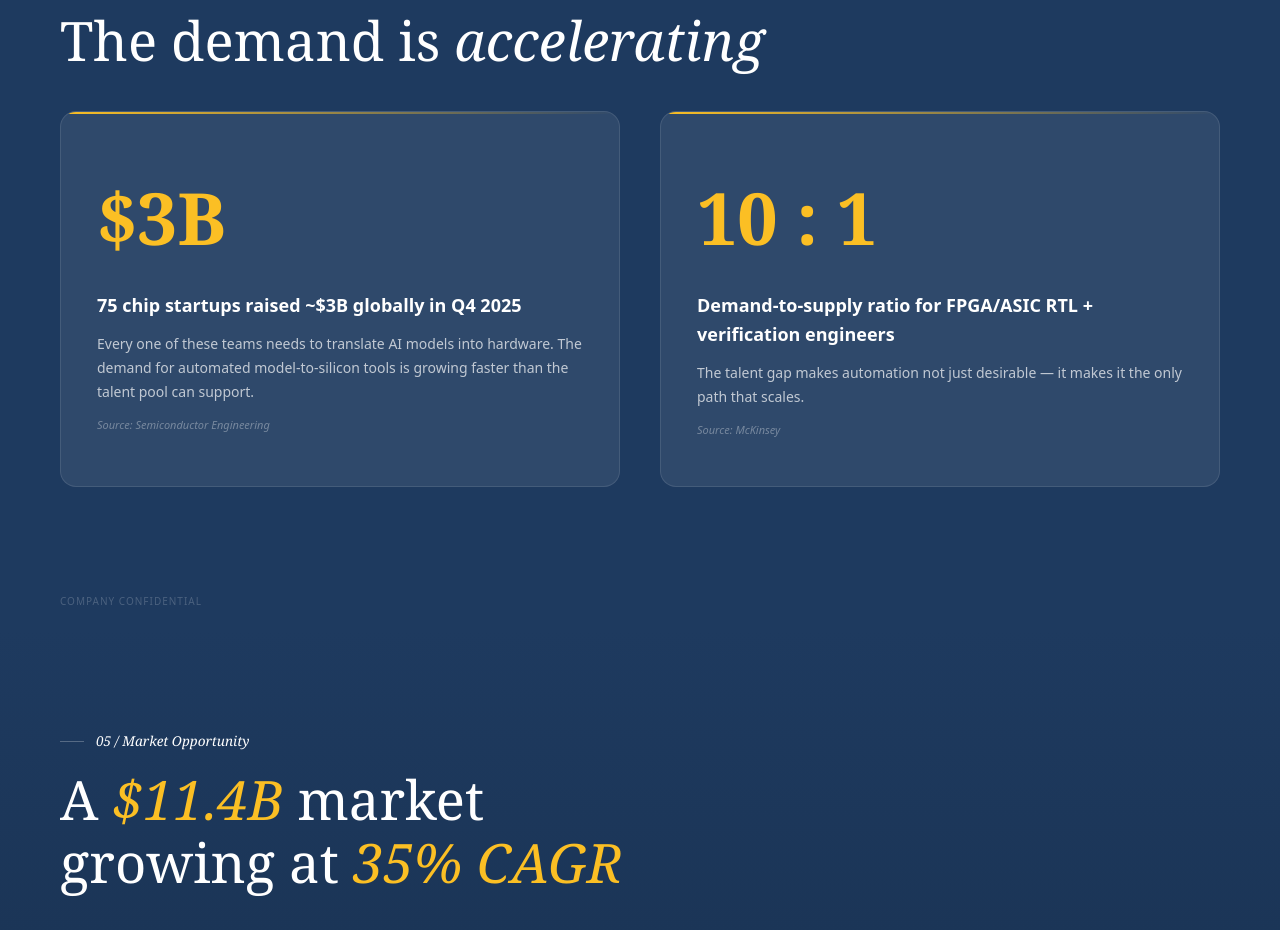
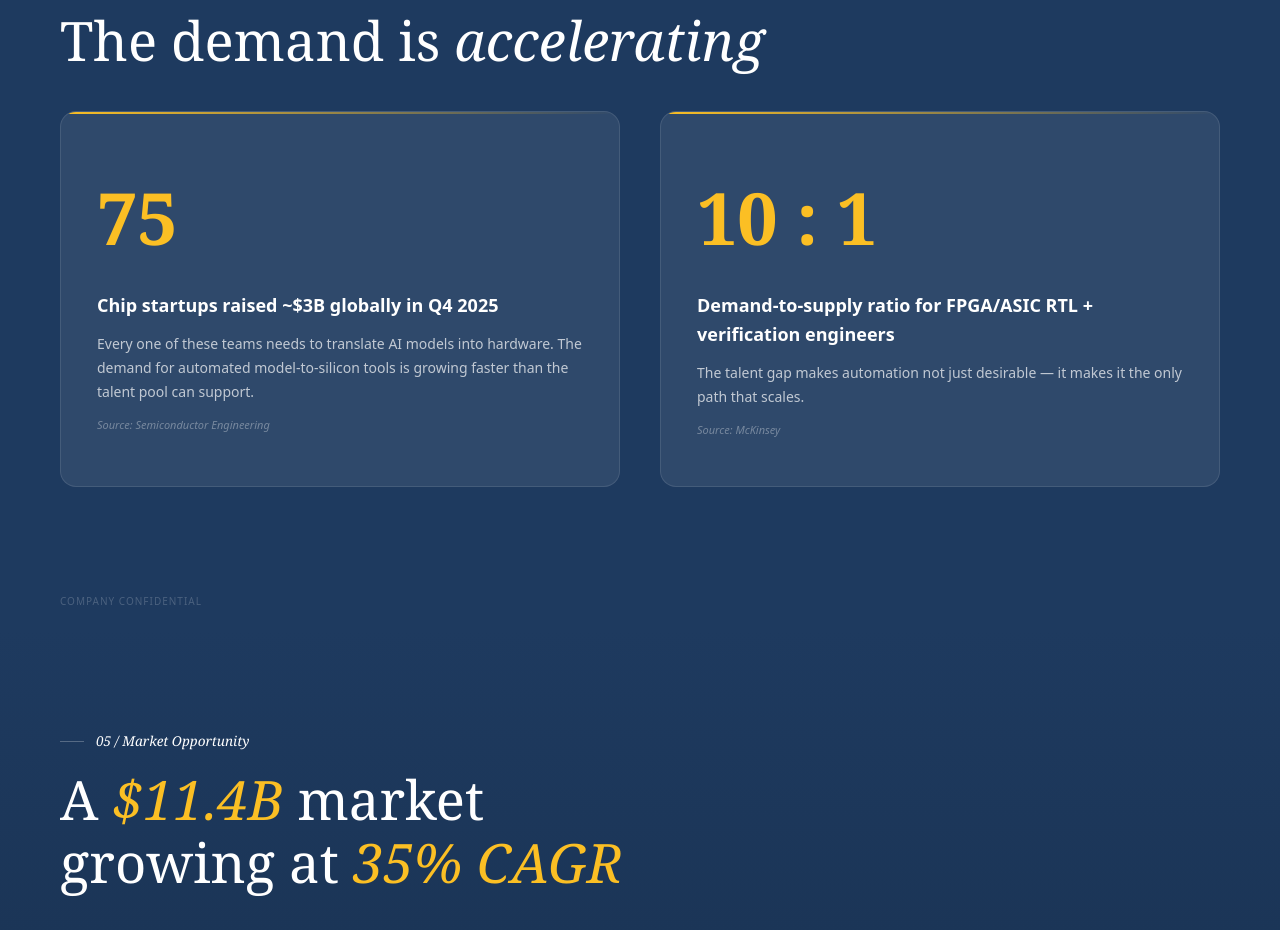
Before and after one commit to Cal-culator/snapsi-deck, a plain HTML site: page index.html in a window 1280 px wide. Shown: the part 4171-5101 px from the top of the page. Drawn offline with Linux system fonts and the light colour scheme; a script that the page names is missing; a web font is replaced by a local one.

Commit message:
Change hero number from $3B to 75 on chip startups card
Co-Authored-By: Claude Opus 4.6 (1M context) <noreply@anthropic.com>

```diff
--- a/index.html
+++ b/index.html
@@ -2229,8 +2229,8 @@ body {
       <div class="reveal reveal-delay-1" style="display:flex;">
         <div style="background:var(--bg-card);border:1px solid var(--border);border-radius:16px;padding:48px 36px;position:relative;overflow:hidden;flex:1;">
           <div style="position:absolute;top:0;left:0;right:0;height:2px;background:linear-gradient(90deg,#fbbf24,transparent);"></div>
-          <div style="font-family:var(--font-display);font-size:clamp(48px,6vw,72px);font-weight:700;color:#fbbf24;margin-bottom:16px;">$3B</div>
-          <div style="font-size:18px;font-weight:600;color:var(--text-primary);margin-bottom:12px;">75 chip startups raised ~$3B globally in Q4 2025</div>
+          <div style="font-family:var(--font-display);font-size:clamp(48px,6vw,72px);font-weight:700;color:#fbbf24;margin-bottom:16px;">75</div>
+          <div style="font-size:18px;font-weight:600;color:var(--text-primary);margin-bottom:12px;">Chip startups raised ~$3B globally in Q4 2025</div>
           <p style="font-size:14px;color:var(--text-secondary);line-height:1.7;">Every one of these teams needs to translate AI models into hardware. The demand for automated model-to-silicon tools is growing faster than the talent pool can support.</p>
           <p style="font-size:11px;color:var(--text-muted);margin-top:12px;font-style:italic;">Source: Semiconductor Engineering</p>
         </div>
```
